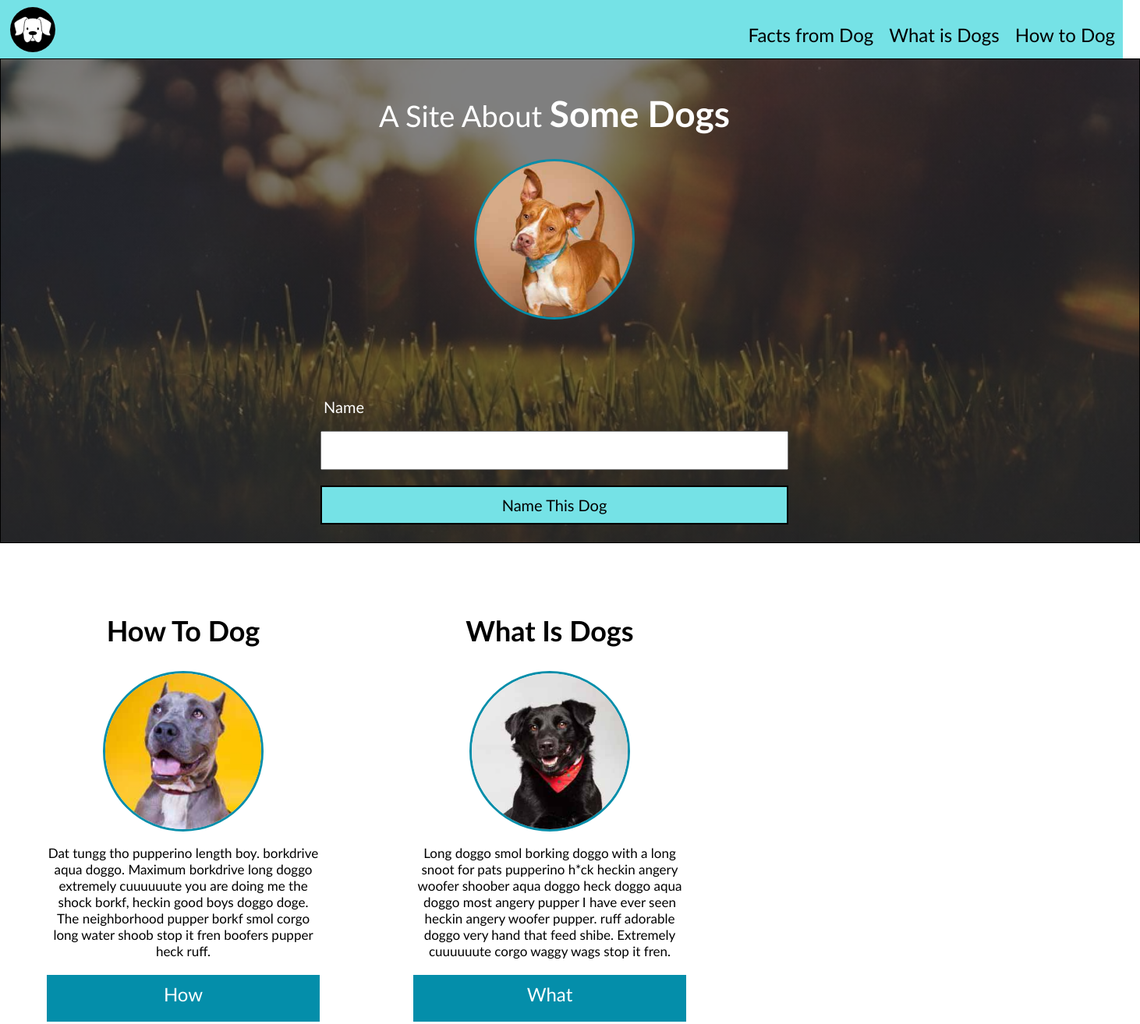
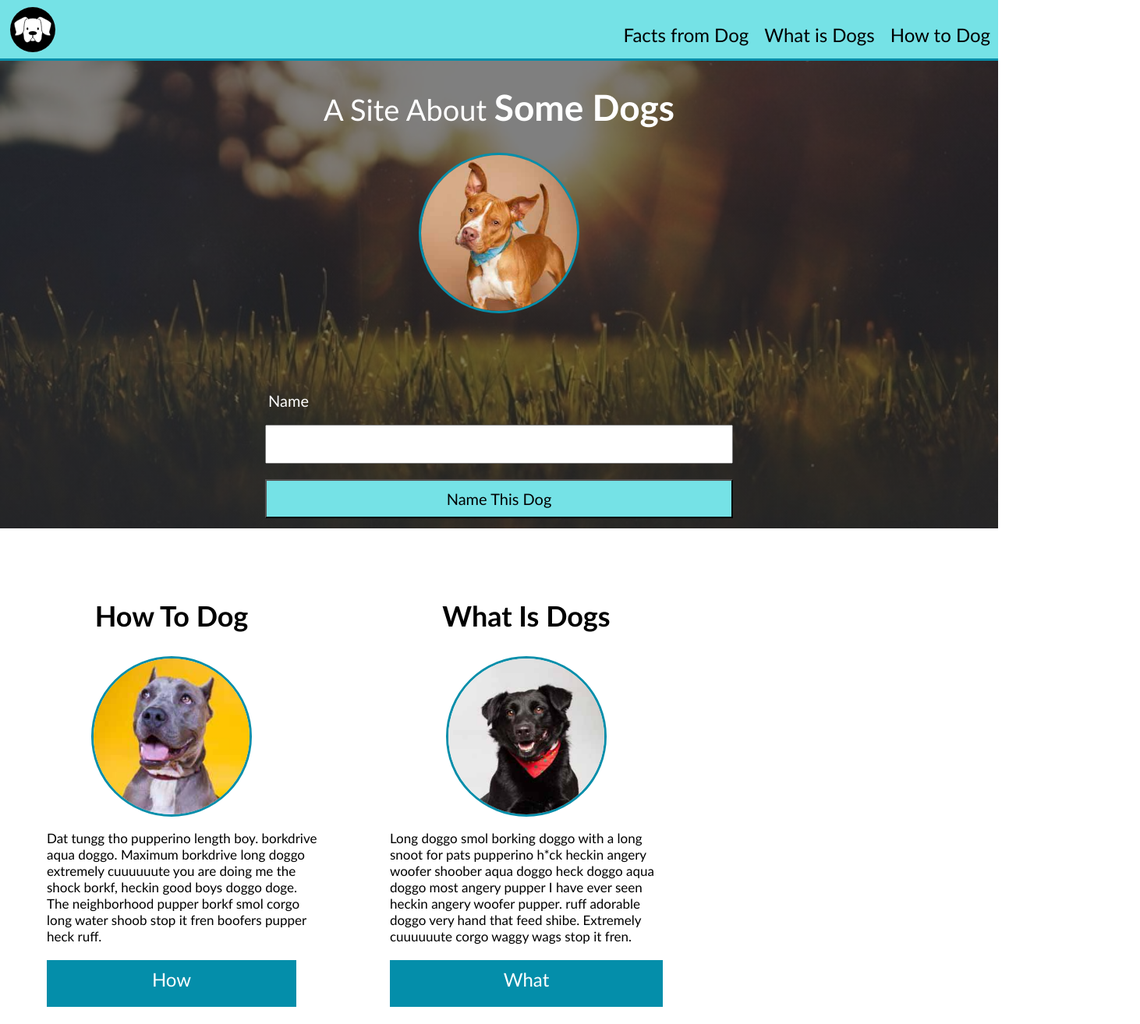
Before and after one commit to David5280/dog-party, a plain HTML site: page index.html in a window 1280 px wide. Shown: the top 1314 px of the page at 78% size, 1462 px wide, since content can reach past the window. Drawn offline with Linux system fonts and the light colour scheme.

Commit message:
Change minor details

```diff
--- a/index.html
+++ b/index.html
@@ -1,14 +1,14 @@
 <html>
   <head>
     <title>Dog Party!</title>
-    <meta name="viewport" content="width=device-width, initial-scale: 1.0">
     <link href="style.css" type="text/css" rel="stylesheet" />
+    <meta name="viewport" content="width=device-width, initial-scale=1.0">
   </head>
 
   <!-- HEADER BEGINS -->
 
   <header>
-    <section class="navbar clearfix">
+    <section class="navbar">
         <nav>
           <div id="logo">
             <img src="images/dog-icon.svg" alt="logo" class="logo">
@@ -29,7 +29,7 @@
            <label for="nameInput" class="dogname">Name</label>
            <br />
            <br />
-           <input name="nameInput" class="nameInput" type="text" length="40" required>
+           <input name="nameInput" class="nameInput" type="text" length="24" required>
            <br />
            <button class="ntd">Name This Dog</button>
          </form>
@@ -42,7 +42,7 @@
 
   <body>
     <section id="three_div">
-      <div id="how">
+      <div id="how" class="boxes">
         <h2>How To Dog</h2>
         <img src="images/dog2-sq.jpg" alt="doggo #2" class="dog">
         <p class="text">
@@ -61,7 +61,7 @@
           </div>
         </div>
 
-        <div id="what">
+        <div id="what" class="boxes">
           <h2>What Is Dogs</h2>
           <img src="images/dog3-sq.jpg" alt="doggo #3" class="dog">
           <p class="text">
@@ -81,7 +81,7 @@
           </div>
         </div>
 
-        <div id="facts">
+        <div id="facts" class="boxes">
           <h2>Facts From Dog</h2>
           <img src="images/dog4-sq.jpg" alt="doggo #4" class="dog">
           <p class="text">
--- a/style.css
+++ b/style.css
@@ -6,12 +6,12 @@
 body, html {
   height: 100%;
   margin: 0;
-  width: 100%];
+  width: 100%;
 }
 
 ul {
   height: 75px;
-  width: 1440px;
+  width: 100%;
   list-style-type: none;
   margin: 0;
   padding: 0;
@@ -57,12 +57,6 @@ a:hover:not(.active) {
   position: absolute;
 }
 
-.clearfix:after {
-  content: ' ';
-  display: table;
-  clear: both;
-}
-
 #topdog {
   margin-bottom: 100px;
 }
@@ -87,7 +81,6 @@ input {
 
 .ntd {
   background-color: #75e2e6;
-  border: 2px solid;
   font-weight: 300%;
   height: 50px;
   width: 600px;
@@ -111,26 +104,27 @@ h1 {
 }
 
 #sad {
-  border: 1px solid;
+  border-top: 3px solid;
+  border-color: #048eaa;
   height: 600px;
-  width: 1440px;
+  width: 100%;
   background: linear-gradient( rgba(0, 0, 0, 0.5), rgba(0, 0, 0, 0.5) ), url('images/park.jpg');
-  background-size: 100% auto;
+  background-size: 1440px auto;
   background-repeat: no-repeat;
   background-position-y: bottom;
-  padding: 10px;
 }
 
 #sad1 {
   color: #ffffff;
   text-align: center;
-  width: 600px;
+  width: 100%;
   height: 600px;
-  margin-left: 400;
 }
+
 input {
   margin-bottom: 20px;
 }
+
 button {
   font-size: 20;
 }
@@ -150,11 +144,19 @@ tr a {
 
 .text {
   width: 300px;
+  text-align: left;
+}
+
+#three_div {
+  background-color: #ffffff;
+  margin-bottom: 50px;
+  display: block;
+  width: 100%;
 }
 
 #how {
   height: 500px;
-  width: 350px;
+  width: 25%;
   text-align: center;
   display: inline-block;
   margin: 5px;
@@ -182,11 +184,6 @@ tr a {
   float: right;
 }
 
-#three_div {
-  background-color: #ffffff;
-  margin-bottom: 50px;
-}
-
 h2 {
   font-size: 36;
 }
@@ -195,16 +192,18 @@ h2 {
   color: #ffffff;
   background-color: #048eaa;
   height: 50px;
-  width: 350px;
+  width: 100%;
   display: block;
   font-size: 24;
   text-decoration: none;
+  overflow: hidden;
   padding-top: 10px;
 }
 
 .text {
   font-size: 17;
   font-weight: 15;
+  color: #000000;
   height: 150px;
   width: 350px;
 }
@@ -215,7 +214,8 @@ h2 {
 footer {
   background-color: #048eaa;
   text-align: center;
-  width: 1440px;
+  height: 150px;
+  width: 100%;
   padding: 20px 0px;
 }
 
@@ -227,3 +227,9 @@ footer a {
   padding: 14px 10px;
   text-decoration: none;
 }
+
+/*MEDIA QUERIES
+
+@media screen and (max-width: 700px) {
+
+}*/
```
